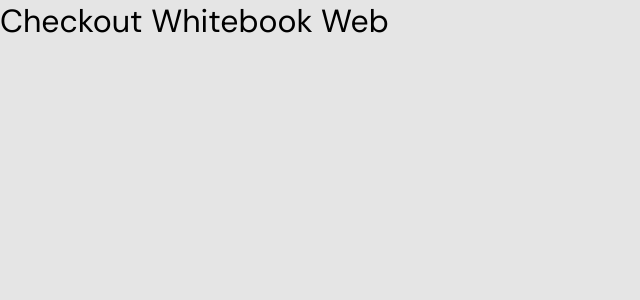
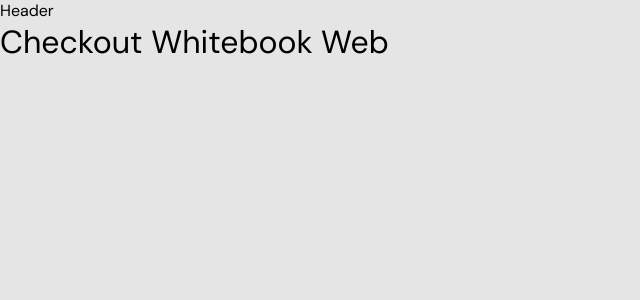
Before and after one commit to leonardoMarti/pebmed-challenge, a Next.js app: page / in a window 1280 px wide. Shown: the top 300 px of the page, without its empty margins (0-640 px from the left). Built offline with nearby package versions, Linux system fonts and the light colour scheme.

Commit message:
Add eslint with basic rules and create components file with header

```diff
--- a/package.json
+++ b/package.json
@@ -18,6 +18,10 @@
     "@types/node": "^17.0.35",
     "@types/react": "^18.0.9",
     "@types/styled-components": "^5.1.25",
+    "@typescript-eslint/eslint-plugin": "^5.26.0",
+    "@typescript-eslint/parser": "^5.26.0",
+    "eslint": "^8.16.0",
+    "eslint-plugin-react": "^7.30.0",
     "typescript": "^4.7.2"
   }
 }
--- /dev/null
+++ b/src/components/Header/index.tsx
@@ -0,0 +1,5 @@
+import React from "react";
+
+export function Header() {
+  return <header>Header</header>;
+}
--- a/src/pages/_document.tsx
+++ b/src/pages/_document.tsx
@@ -10,7 +10,6 @@
             href="https://fonts.googleapis.com/css2?family=DM+Sans:wght@400;500;700&family=Poppins:wght@400;600&family=Roboto:wght@400;500;700&display=swap"
             rel="stylesheet"
           />
-          <title>Whitebook</title>
         </Head>
         <body>
           <Main />
--- a/src/pages/index.tsx
+++ b/src/pages/index.tsx
@@ -1,7 +1,15 @@
+import React from "react";
+import Head from "next/head";
+import { Header } from "../components/Header";
+
 export default function Home() {
   return (
-    <div>
+    <>
+      <Head>
+        <title>Whitebook</title>
+      </Head>
+      <Header />
       <h1>Checkout Whitebook Web</h1>
-    </div>
+    </>
   );
 }
--- a/styles/global.ts
+++ b/styles/global.ts
@@ -13,8 +13,7 @@
 		--grey-100: #F4F3F6;
 
 		--white-100: #FFFFFF;
-
-		--background:#E5E5E5;
+		--white-200:#E5E5E5;
 	}
 
 	* {
@@ -34,13 +33,12 @@
 	}
 
 	body {
-		background: var(--background);
+		background: var(--white-200);
 		-webkit-font-smoothing: antialiased;
 	}
 
 	body, input, button {
-    font-family: "DM Sans";
-		font-weight: 400;
+		font: 400 1rem "DM Sans", sans-serif;
 	}
 
 	h1, h2, h3, h4, h5, h6, strong {
```
Also changed, not shown: .eslintrc.json (added), 1 other file (tests, documents, lock files or other folders).
